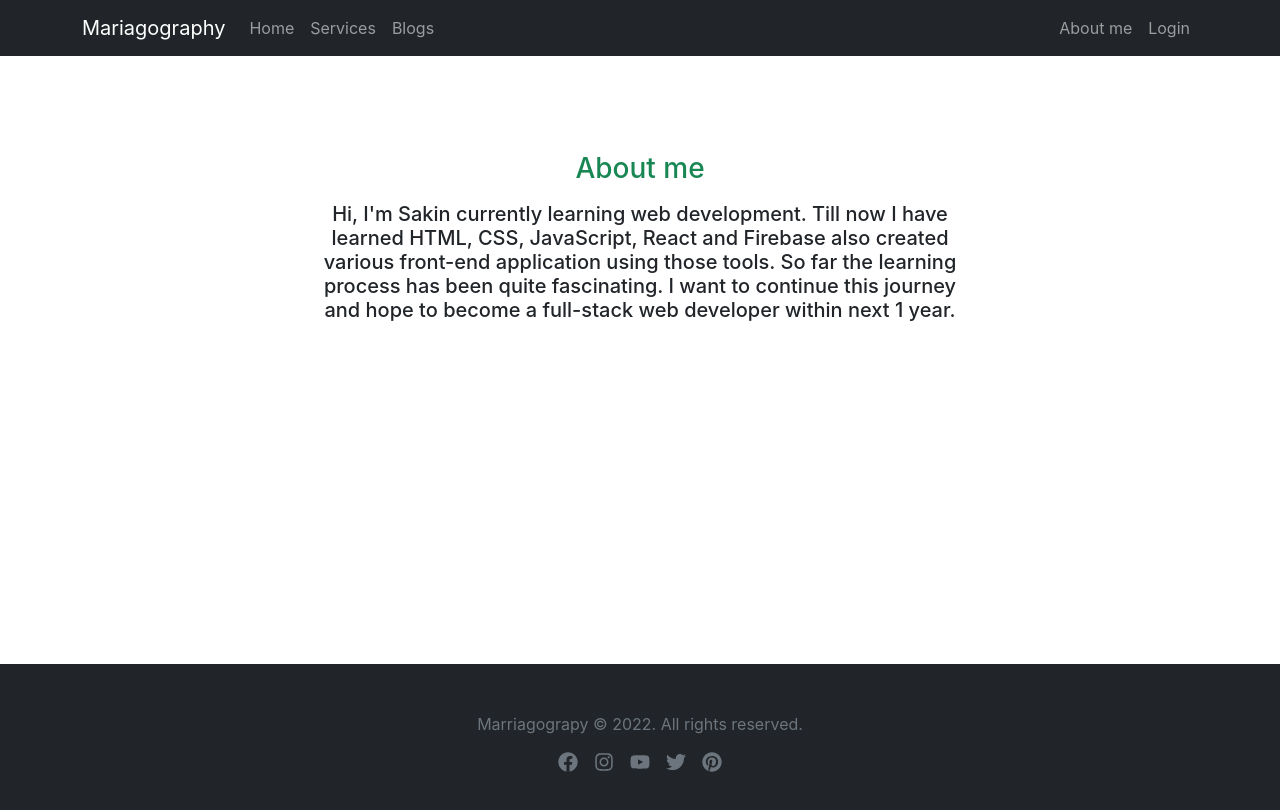
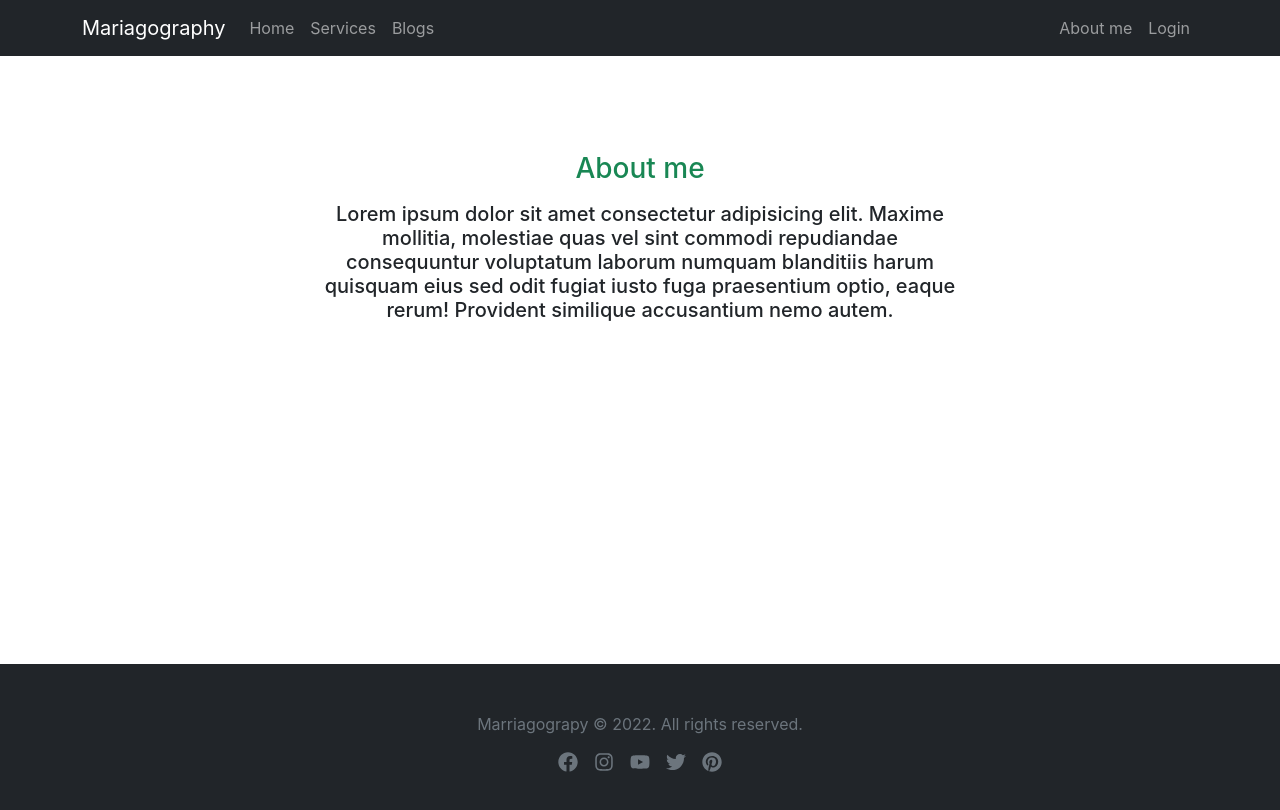
Before and after one commit to TA-Sakin/marriagograpy, a React (Create React App) app: page /about in a window 1280 px wide. Shown: the top 810 px of the page. Built offline with nearby package versions, Linux system fonts and the light colour scheme; no server answers.

Commit message:
Update About.js

```diff
--- a/src/Components/About/About.js
+++ b/src/Components/About/About.js
@@ -8,11 +8,10 @@ const About = () => {
     >
       <h3 className="pb-2 pt-5 text-success">About me</h3>
       <h5>
-        Hi, I'm Sakin currently learning web development. Till now I have
-        learned HTML, CSS, JavaScript, React and Firebase also created various
-        front-end application using those tools. So far the learning process has
-        been quite fascinating. I want to continue this journey and hope to
-        become a full-stack web developer within next 1 year.
+        Lorem ipsum dolor sit amet consectetur adipisicing elit. Maxime mollitia,
+molestiae quas vel sint commodi repudiandae consequuntur voluptatum laborum
+numquam blanditiis harum quisquam eius sed odit fugiat iusto fuga praesentium
+optio, eaque rerum! Provident similique accusantium nemo autem.
       </h5>
     </div>
   );
```
